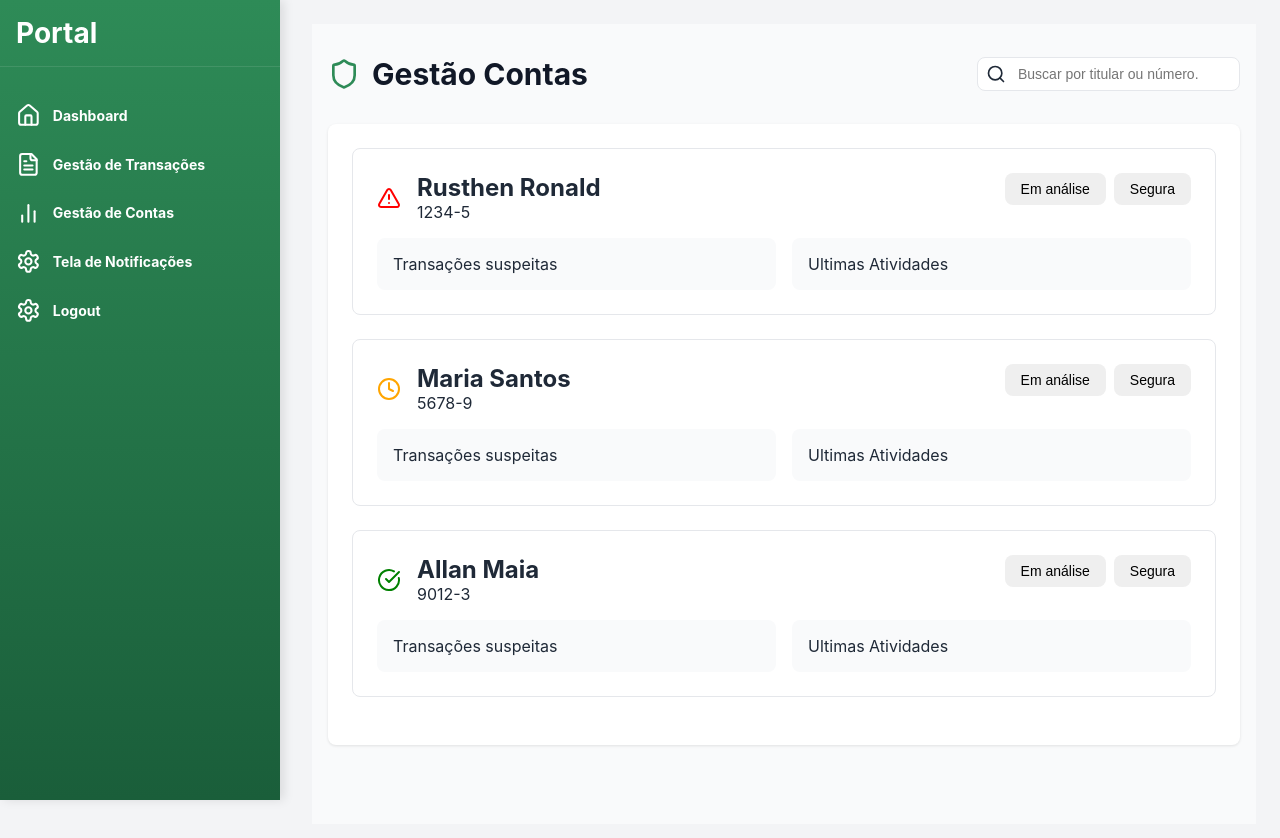
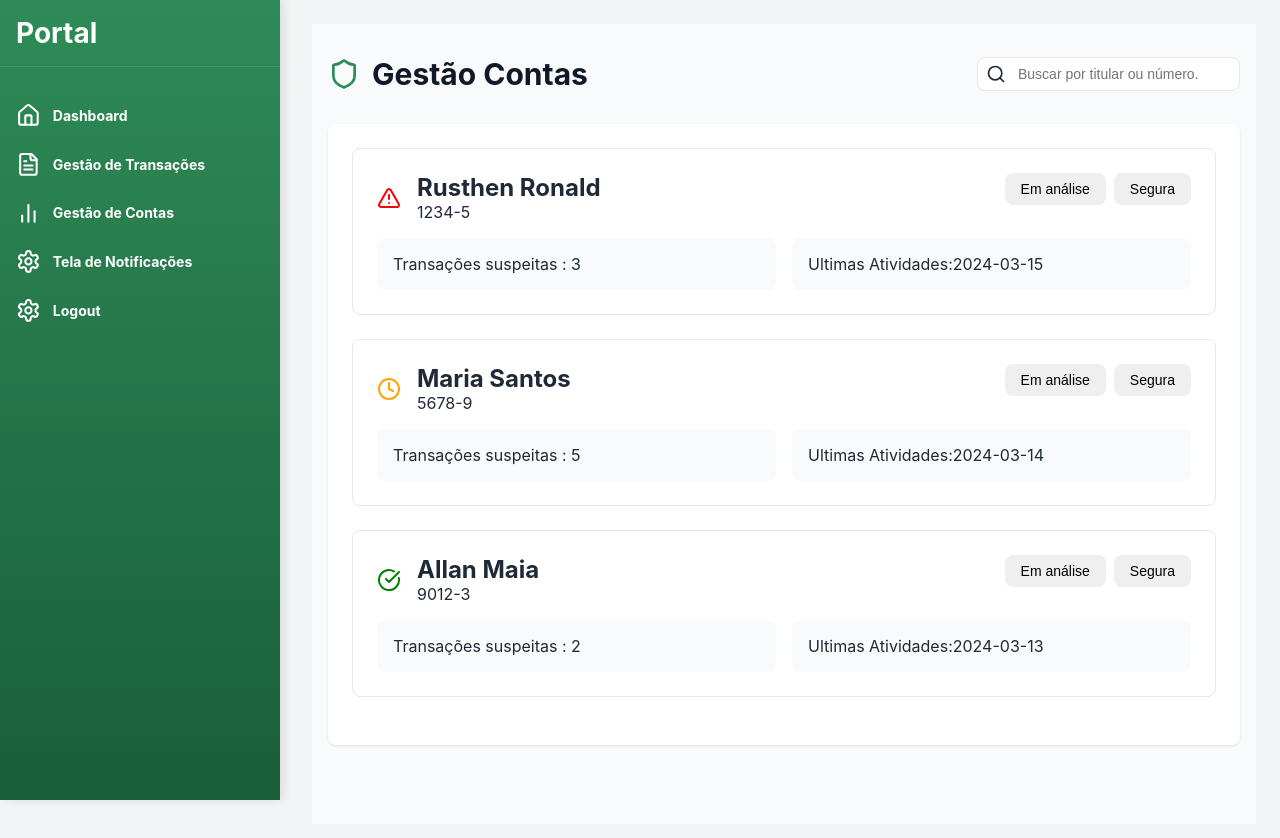
Before and after one commit to RusthenRonald2006/Portal-de-analise-em-anomalias-transacionais, a React (Create React App) app in the folder detec-anomalias/: page /gestaocontas in a window 1280 px wide. Shown: the top 838 px of the page. Built offline with nearby package versions, Linux system fonts and the light colour scheme; the HTML template or start-up script is replaced by a standard one.

Commit message:
exibindo data da ultima atividade

```diff
--- a/detec-anomalias/src/components/Pages/GestaoContas.js
+++ b/detec-anomalias/src/components/Pages/GestaoContas.js
@@ -9,7 +9,7 @@ function GestaoContas(){
             id:"1",
             numero: "1234-5",
             titular:"Rusthen Ronald",
-            TransacoesSuspeitas : 3 ,
+            transacoesSuspeitas : 3 ,
             ultimaAtividade:{
                 data:"2024-03-15",
                 valor: 15000.00
@@ -38,7 +38,7 @@ function GestaoContas(){
         }]
     )
 
-    const getstatusIcon = (status) => {
+    const getStatusIcon = (status) => {
         switch (status){
             case "suspeita":
                 return <AlertTriangle size={24} color="red" />;
@@ -88,7 +88,7 @@ function GestaoContas(){
                                 <div className={styles.account_item} key={contas.id}>
                                 <div className={styles.account_header}>
                                     <div className={styles.account_info}>
-                                        {getstatusIcon(contas.status)}
+                                        {getStatusIcon(contas.status)}
                                         <div>
                                             <h2>{contas.titular}</h2>
                                             <p>{contas.numero}</p>
@@ -103,10 +103,12 @@ function GestaoContas(){
 
                                 <div className={styles.accounts_details}>
                                     <div className={styles.details_box}>
-                                        <p>Transações suspeitas</p>
+                                        <p>Transações suspeitas : {contas.transacoesSuspeitas}</p>
                                     </div>
                                     <div className={styles.details_box}>
-                                        <p>Ultimas Atividades</p>
+                                        <p>Ultimas Atividades:
+                                            {contas.ultimaAtividade.data}
+                                        </p>
                                     </div>
                                 </div>
                             </div>
```
